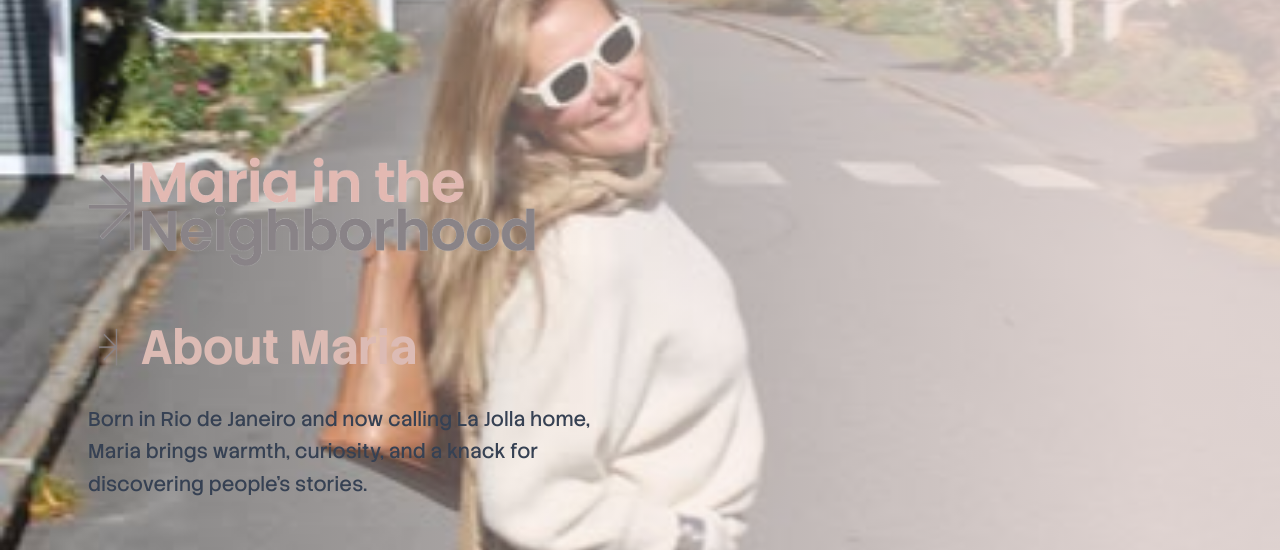
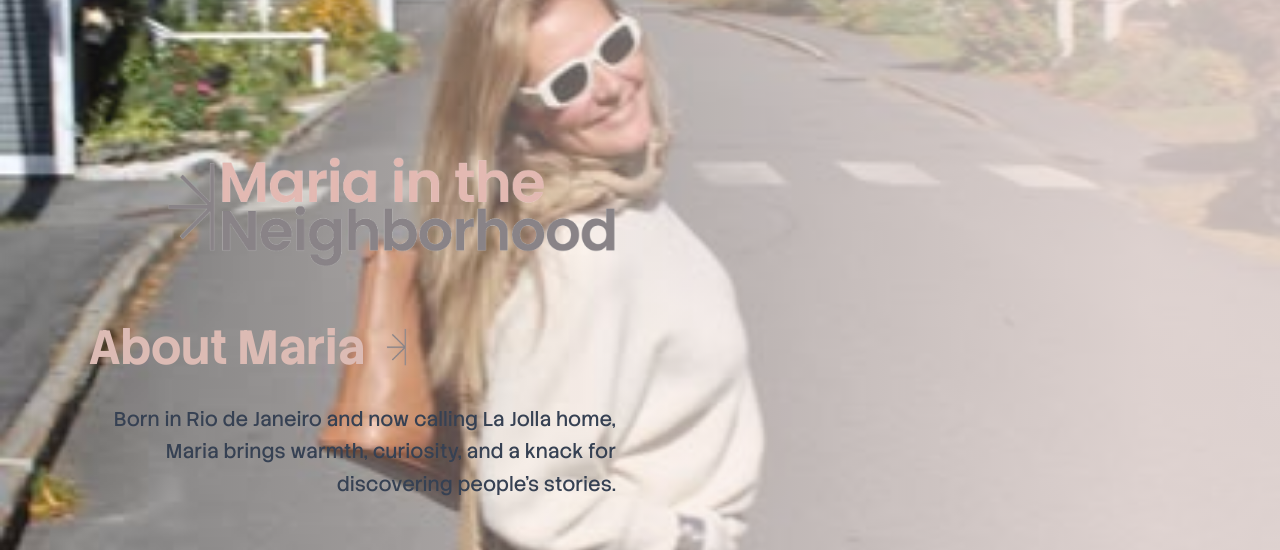
Before and after one commit to LanceTreyark/mariainneighborhood.com, a Next.js app: page / in a window 1280 px wide. Shown: the part 2880-3430 px from the top of the page. Built offline with nearby package versions, Linux system fonts and the light colour scheme; no server answers.

Commit message:
01.15.26 01:09PM

```diff
--- a/components/about-maria-hero.tsx
+++ b/components/about-maria-hero.tsx
@@ -23,19 +23,19 @@ export function AboutMariaHero() {
       <div className="relative z-10 mx-auto flex w-full max-w-6xl items-center px-6 py-12">
         <div className="grid w-full items-center gap-12 lg:grid-cols-2">
           {/* Left Side: Logo and Title */}
-          <div className="space-y-8">
+          <div className="space-y-8 text-right items-end">
             {/* Logo */}
             <motion.div
               initial={{ opacity: 0, y: 30 }}
               animate={{ opacity: 1, y: 0 }}
               transition={{ duration: 0.8, delay: 0.2 }}
-              className="relative h-32 w-full max-w-md md:h-40"
+              className="relative ml-auto h-32 w-full max-w-md md:h-40"
             >
               <Image
                 src="/logo.png"
                 alt="Maria in the Neighborhood"
                 fill
-                className="object-contain object-left"
+                className="object-contain object-right"
                 priority
               />
             </motion.div>
@@ -45,7 +45,8 @@ export function AboutMariaHero() {
               initial={{ opacity: 0, y: 20 }}
               animate={{ opacity: 1, y: 0 }}
               transition={{ duration: 0.8, delay: 0.4 }}
-              className="flex items-center gap-3"
+              className="flex items-center justify-end gap-3 flex-row-reverse"
+              /*className="flex items-center gap-3"*/
             >
               <div className="relative h-10 w-10">
                 <Image
@@ -67,7 +68,7 @@ export function AboutMariaHero() {
               transition={{ duration: 0.8, delay: 0.6 }}
               className="space-y-4"
             >
-              <p className="text-lg leading-relaxed text-gray-700 md:text-xl">
+              <p className="text-lg leading-relaxed text-gray-700 md:text-xl text-right">
                 Born in Rio de Janeiro and now calling La Jolla home, Maria brings warmth, curiosity,
                 and a knack for discovering people's stories.
               </p>
```
